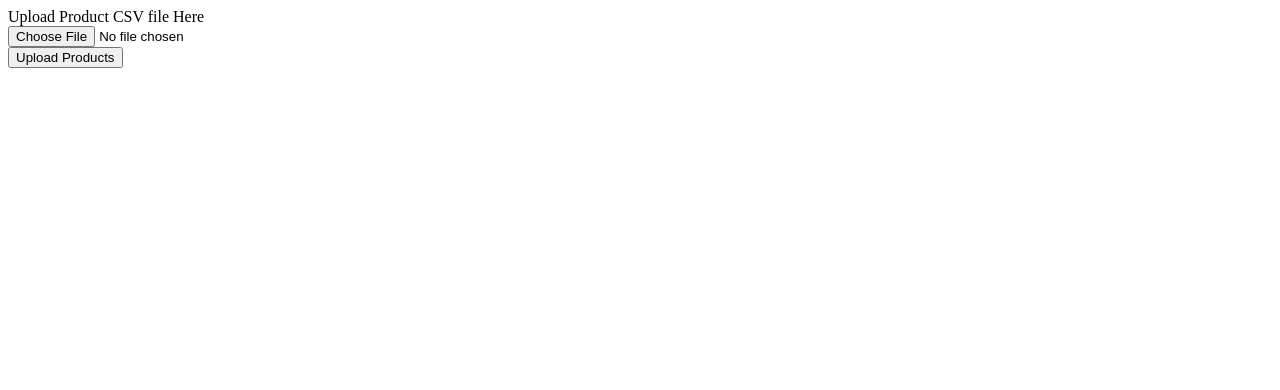
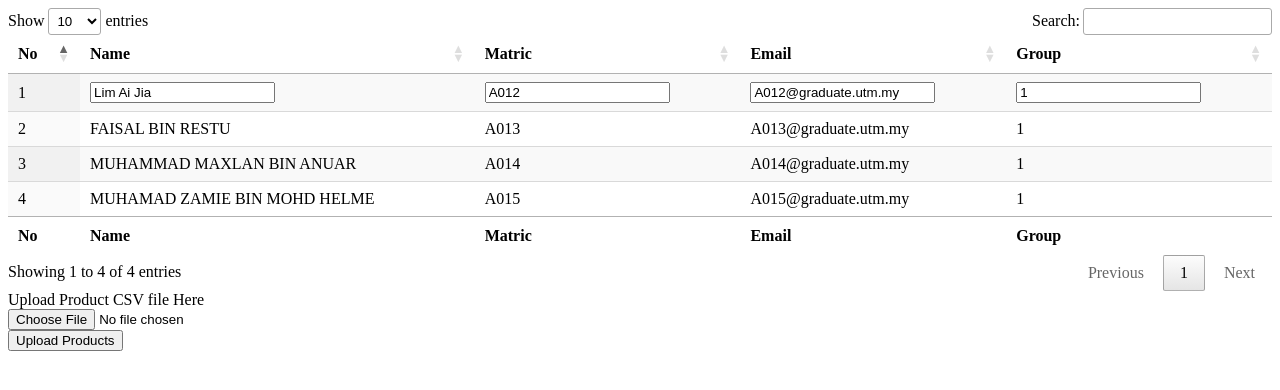
Before and after one commit to cwenghowe/csv_php_import, a PHP site: page / in a window 1280 px wide. Shown: the top 390 px of the page. Run offline with PHP 8.4, Linux system fonts and the light colour scheme; some libraries are stand-ins or nearby versions.

Commit message:
added responsive table

```diff
--- a/index.php
+++ b/index.php
@@ -2,7 +2,10 @@
     require 'vendor/autoload.php';
 
     use PhpOffice\PhpSpreadsheet\Spreadsheet;
-    use PhpOffice\PhpSpreadsheet\Writer\Xlsx;
+
+    if(isset($_POST['save'])) {
+        print_r($_POST['name']);
+    }
 ?>
 
 <!DOCTYPE html>
@@ -12,6 +15,13 @@
     <meta charset="UTF-8">
     <meta http-equiv="X-UA-Compatible" content="IE=edge">
     <meta name="viewport" content="width=device-width, initial-scale=1.0">
+    <script src="https://code.jquery.com/jquery-3.5.1.js"></script>
+    <script src="https://cdn.datatables.net/1.11.3/js/jquery.dataTables.min.js"></script>
+    <script src="https://cdn.datatables.net/rowreorder/1.2.8/js/dataTables.rowReorder.min.js"></script>
+    <script src="https://cdn.datatables.net/responsive/2.2.9/js/dataTables.responsive.min.js"></script>
+    <link rel="stylesheet" href="https://cdn.datatables.net/1.11.3/css/jquery.dataTables.min.css"></link>
+    <link rel="stylesheet" href="https://cdn.datatables.net/rowreorder/1.2.8/css/rowReorder.dataTables.min.css"></link>
+    <link rel="stylesheet" href="https://cdn.datatables.net/responsive/2.2.9/css/responsive.dataTables.min.css"></link>
     <title>Demo import CSV/Excel</title>
 </head>
 
@@ -21,6 +31,58 @@
         echo "information saved!";
     }
 ?>
+<form>
+<table id="example2" class="display nowrap" style="width:100%">
+        <thead>
+            <tr>
+                <th>No</th>
+                <th>Name</th>
+                <th>Matric</th>
+                <th>Email</th>
+                <th>Group</th>
+            </tr>
+        </thead>
+        <tbody>
+            <tr>
+                <td>1</td>
+                <td><input type="text" name='name[]' value='Lim Ai Jia'></input></td>
+                <td><input type="text" name='matric[]' value='A012'></input></td>
+                <td><input type="text" name='email[]' value='A012@graduate.utm.my'></input></td>
+                <td><input type="text" name='group[]' value='1'></input></td>
+            </tr>
+            <tr>
+                <td>2</td>
+                <td>FAISAL BIN RESTU</td>
+                <td>A013</td>
+                <td>A013@graduate.utm.my</td>
+                <td>1</td>
+            </tr>
+            <tr>
+                <td>3</td>
+                <td>MUHAMMAD MAXLAN BIN ANUAR</td>
+                <td>A014</td>
+                <td>A014@graduate.utm.my</td>
+                <td>1</td>
+            </tr>
+            <tr>
+                <td>4</td>
+                <td>MUHAMAD ZAMIE BIN MOHD HELME</td>
+                <td>A015</td>
+                <td>A015@graduate.utm.my</td>
+                <td>1</td>
+            </tr>
+        </tbody>
+        <tfoot>
+            <tr>
+                <th>No</th>
+                <th>Name</th>
+                <th>Matric</th>
+                <th>Email</th>
+                <th>Group</th>
+            </tr>
+        </tfoot>
+    </table>
+</form>
     <form enctype='multipart/form-data' action='' method='post'>
 
         <label>Upload Product CSV file Here</label>
@@ -33,42 +95,35 @@
 
     <?php
 
-    // function printNameListRow($i, $data1, $data2, $data3, $data4, $header=FALSE) {
-    //     if($header){
-    //         return print "<th>".$i."</th><th>".$data1."</th><th>".$data2."</th><th>".$data3."</th><th>".$data4."</th>";
-    //     } else {
-    //         $open = "<tr>";
-    //         $end  = "</tr>";
-    //         $init  = "<td>".$i."</td>";
-    //         $form1 = "<input type='text' name='matric[]' value='".$data1."' size='50'></input>";
-    //         $form2 = "<input type='text' name='name[]' value='".$data2."' ></input>";
-    //         $form3 = "<input type='text' name='email[]' value='".$data3."' size='40'></input>";
-    //         $form4 = "<input type='text' name='group[]' value='".$data4."'></input>";
-    //         return print $open.$init."<td>".$form1."</td><td>".$form2."</td><td>".$form3."</td><td>".$form4."</td>".$end;
-    //     }
-    // }
-
     function printNameListRow($i, $data, $header=FALSE) {
         if($header){
-            return print "<th>".$i."</th><th>".$data[0]."</th><th>".$data[1]."</th><th>".$data[2]."</th><th>".$data[3]."</th>";
+            return print "<thead><th>".$i."</th><th>".$data[0]."</th><th>".$data[1]."</th><th>".$data[2]."</th><th>".$data[3]."</th></thead>";
         } else {
             $open = "<tr>";
             $end  = "</tr>";
             $init  = "<td>".$i."</td>";
-            $form1 = "<input type='text' name='matric[]' value='".$data[0]."' size='50'></input>";
-            $form2 = "<input type='text' name='name[]' value='".$data[1]."' ></input>";
+            $form1 = "<input type='text' name='name[]' value='".$data[0]."' size='50'></input>";
+            $form2 = "<input type='text' name='matric[]' value='".$data[1]."' ></input>";
             $form3 = "<input type='text' name='email[]' value='".$data[2]."' size='40'></input>";
             $form4 = "<input type='text' name='group[]' value='".$data[3]."'></input>";
+            // $form1 = $data[0];
+            // $form2 = $data[1];
+            // $form3 = $data[2];
+            // $form4 = $data[3];
             return print $open.$init."<td>".$form1."</td><td>".$form2."</td><td>".$form3."</td><td>".$form4."</td>".$end;
         }
     }
 
     function printFormHeader() {
-        return print "<form method='post' action=''><table border=1>";
+        $str = "<form method='post' action=''>";
+        $str = $str."<table border=1 id='example' class='display nowrap' style='width:100%'>";
+        return print $str;
     }
 
     function printFormFooter($count) {
-        return print "</table>Total students in the list: ".$count."<br><br><input type='submit' name='save' value='save'></input></form><br>";
+        $str = "</table>";
+        $str = $str."Total students in the list: ".$count."<br><br><input type='submit' name='save' value='save'></input></form><br>";
+        return print $str;
     }
 
     if (isset($_POST['submit']))
@@ -84,18 +139,19 @@
             $headers = fgetcsv($handle, 1000, ","); // remove header
             $student = 0;
             printFormHeader();
-            // printNameListRow("NO.",$headers[0],$headers[1],$headers[2],$headers[3],TRUE);
             printNameListRow("No.",$headers,TRUE);
+            print "<tbody>";
             while (($data = fgetcsv($handle, 1000, ",")) !== FALSE)
             {
                 // printNameListRow($student+1,$data[0],$data[1],$data[2],$data[3]);
                 printNameListRow($student+1, $data);
                 $student++;
             }
+            print "</tbody>";
             printFormFooter($student);
             fclose($handle);
         }
-        else if($ext="xlsx") {
+        else if($ext="xlsx" || $ext='xls') {
             $spreadsheet = new Spreadsheet();
 
             $inputFileType = 'Xlsx';
@@ -121,6 +177,7 @@
                 if($student==-1) {
                     // printNameListRow("No.",$row[0],$row[1],$row[2],$row[3],true);
                     printNameListRow("No.",$row,true);
+                    print "<tbody>";
                 } else {
                     // printNameListRow($student+1,$row[0],$row[1],$row[2],$row[3]);
                     printNameListRow($student+1,$row);
@@ -128,6 +185,7 @@
                 }
                 $student++;
             }
+            print "</tbody>";
             printFormFooter($student);
         }
         else if($ext=="") {
@@ -139,6 +197,26 @@
     }
     ?>
 
+<script>
+$(document).ready(function() {
+    var table = $('#example').DataTable( {
+        rowReorder: {
+            selector: 'td:nth-child(2)'
+        },
+        responsive: true
+    } );
+} );
+
+$(document).ready(function() {
+    var table = $('#example2').DataTable( {
+        rowReorder: {
+            selector: 'td:nth-child(2)'
+        },
+        responsive: true
+    } );
+} );
+</script>
 </body>
 
+
 </html>
```
